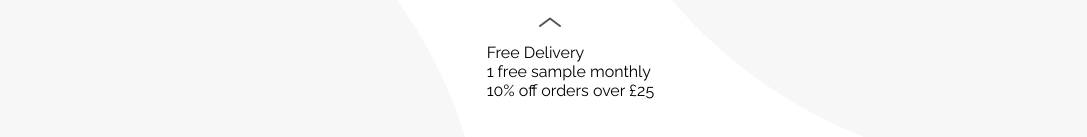
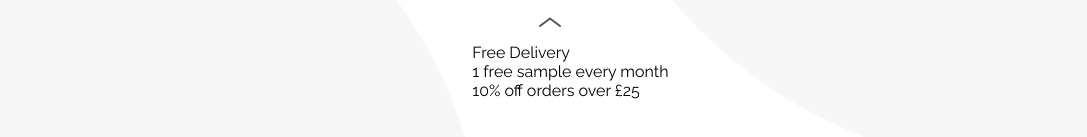
Before and after one commit to hashtagobi1/skincare-corner, a React (Create React App) app: page / in a window 1280 px wide. Both pictures are taken after a click on the picture 646 px from the left and 547 px from the top of the page. Shown: the part 525-662 px from the top of the page, without its empty margins (96-1183 px from the left). Built offline with nearby package versions, Linux system fonts and the light colour scheme.

Commit message:
arrow change

```diff
--- a/src/components/Dashboard/index.js
+++ b/src/components/Dashboard/index.js
@@ -45,7 +45,7 @@ const Dashboard = () => {
       <img src={DownArrow} onClick={listToggle} style={{transform: listShown ? 'rotate(180deg)' : 'rotate(0deg)'}}/>
         <ul className="upcoming-benefits" style={{display: listShown ? 'block' : 'none'}}>
           <li>Free Delivery</li>
-          <li>1 free sample monthly</li>
+          <li>1 free sample every month</li>
           <li>10% off orders over £25</li>
         </ul>
 
```
